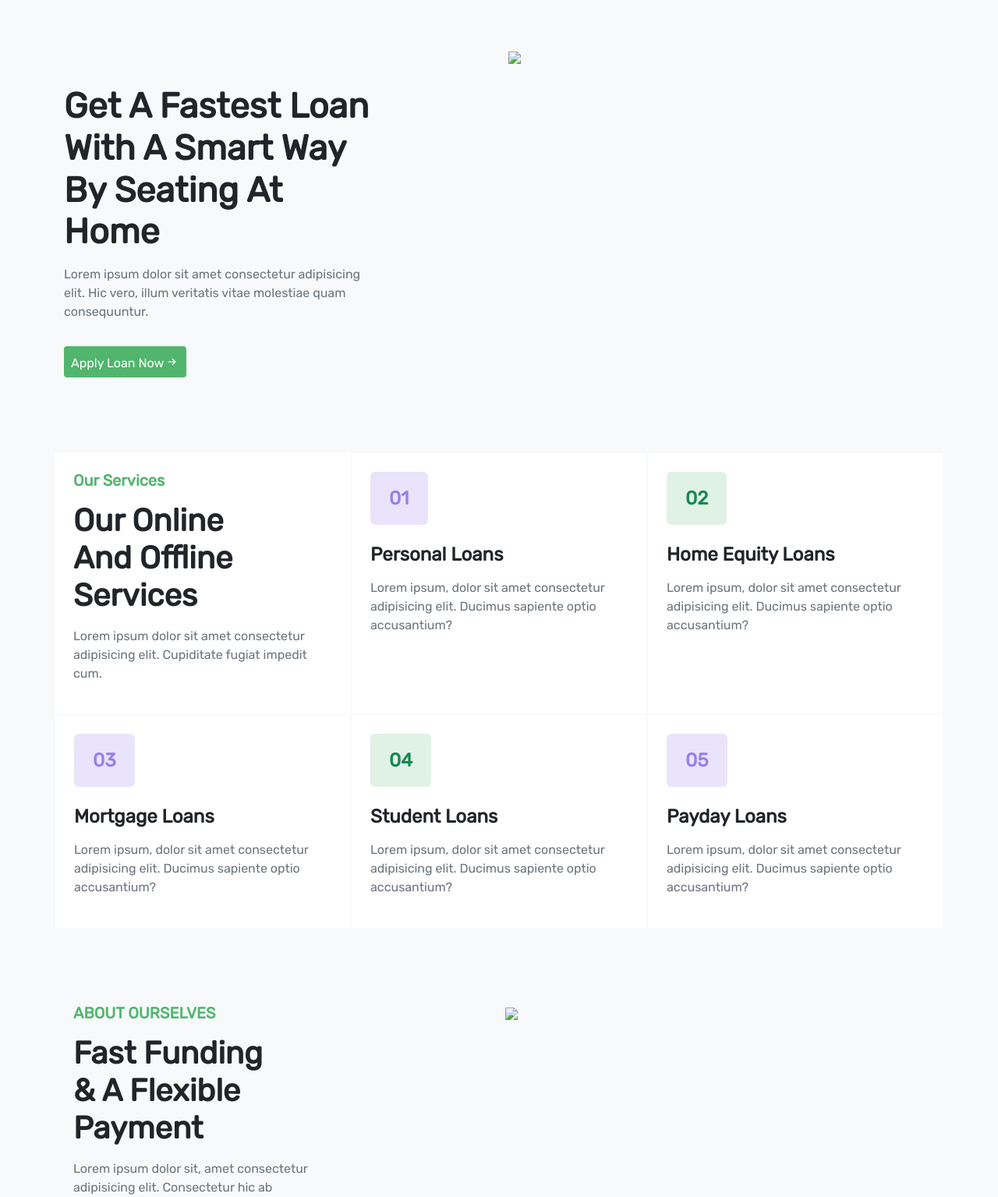
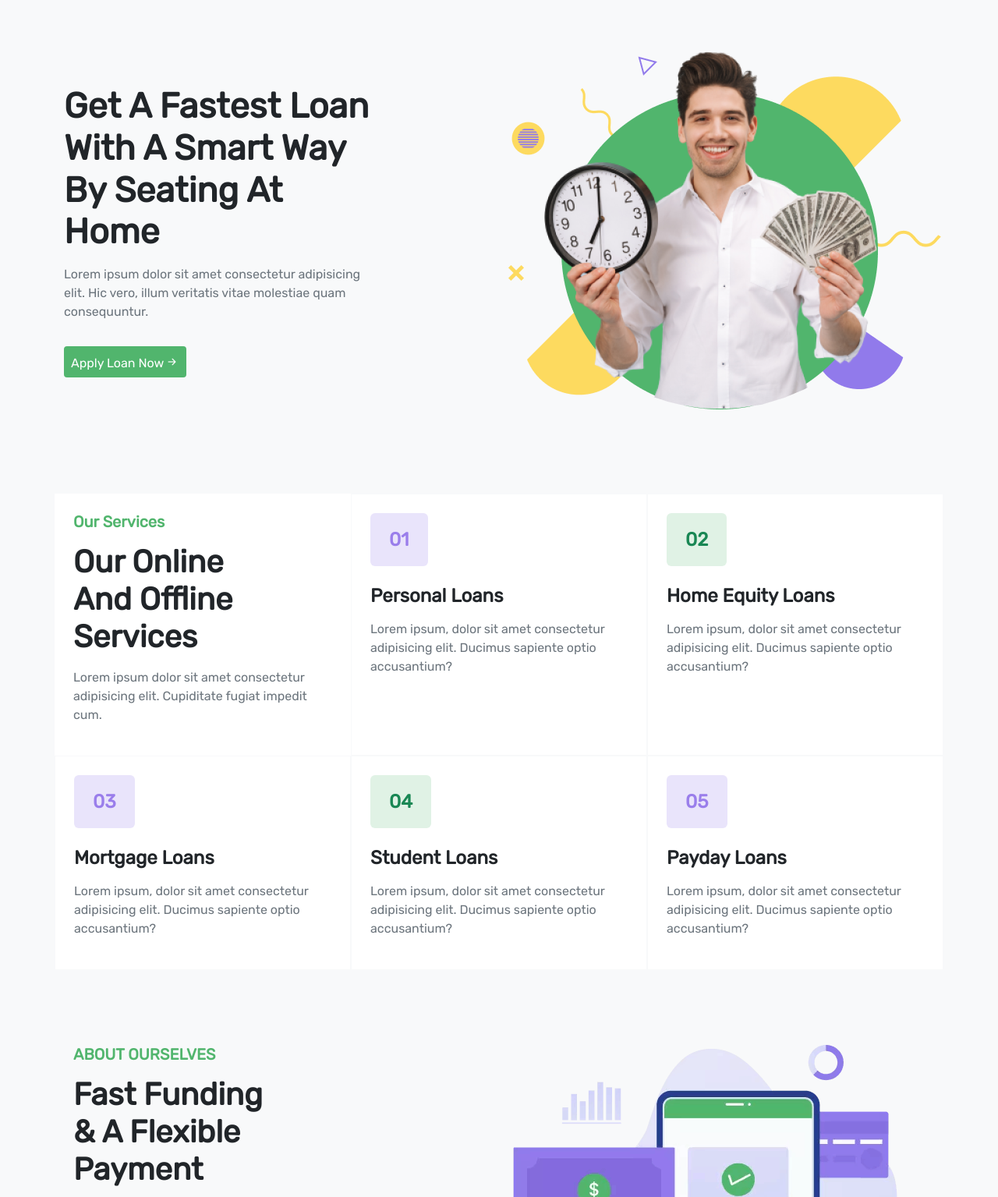
Before and after one commit to mahmoudelsonbaty21-dot/bootstraptask, a website: page index.html in a window 1280 px wide. Shown: the part 65-1600 px from the top of the page at 78% size. Drawn offline with nearby package versions, Linux system fonts and the light colour scheme; the site is published under a folder, as on GitHub Pages, so addresses that start at the root find nothing.

Commit message:
Update index.html

```diff
--- a/index.html
+++ b/index.html
@@ -92,7 +92,7 @@ href="https://cdnjs.cloudflare.com/ajax/libs/animate.css/4.1.1/animate.min.css"/
                     </a>
                 </div>
                 <div class="col-lg-6 col-sm-12">
-                    <img src="/images/banner/banner.png">
+                    <img src="./images/banner/banner.png">
                 </div>
             </div>
         </div>
@@ -172,7 +172,7 @@ href="https://cdnjs.cloudflare.com/ajax/libs/animate.css/4.1.1/animate.min.css"/
                     </a>
                 </div>
                 <div class="col-lg-6 col-sm-12 py-5 px-4 mx-3">
-                    <img src="/images/about-us.png">
+                    <img src="./images/about-us.png">
                 </div>
             </div>
         </div>
```
